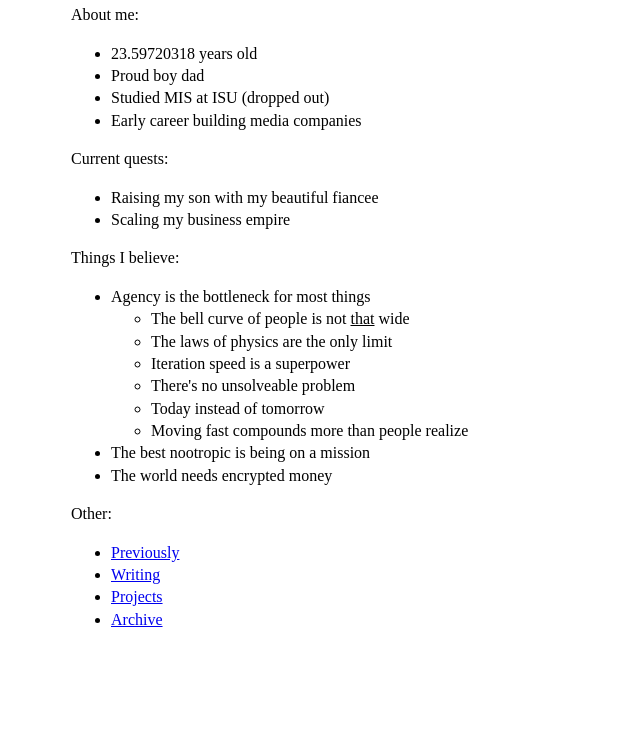
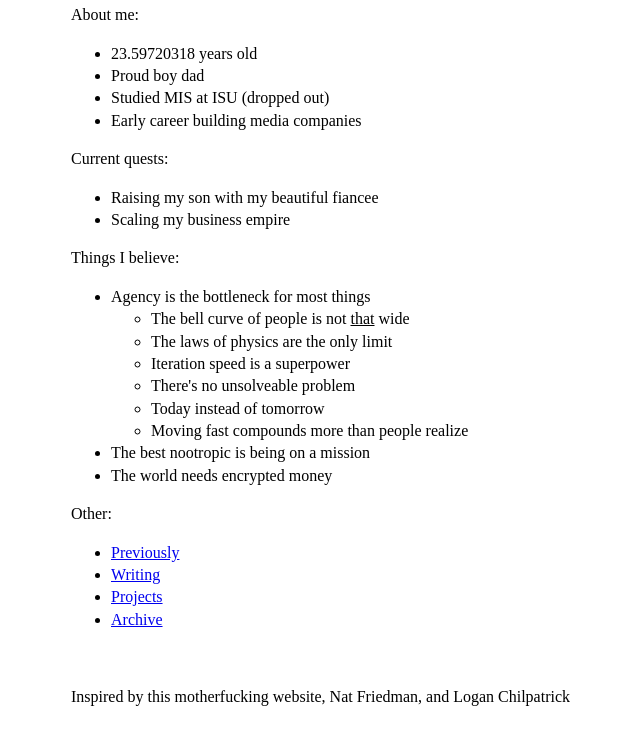
Before and after one commit to maxhillcommits/personal-site, a plain HTML site: page index.html in a window 1280 px wide. Shown: the part 112-856 px from the top of the page, without its empty margins (244-884 px from the left). Before the commit the page ends 800 px from the top, so only its background shows below. Drawn offline with Linux system fonts and the light colour scheme.

Commit message:
Update index.html

```diff
--- a/index.html
+++ b/index.html
@@ -74,6 +74,9 @@
 <li><a href="a.html">Archive</a></li>
 </ul>
 
+<br>
+<p>Inspired by this motherfucking website, Nat Friedman, and Logan Chilpatrick</p>
+
   </div>
 
   <script>
```
